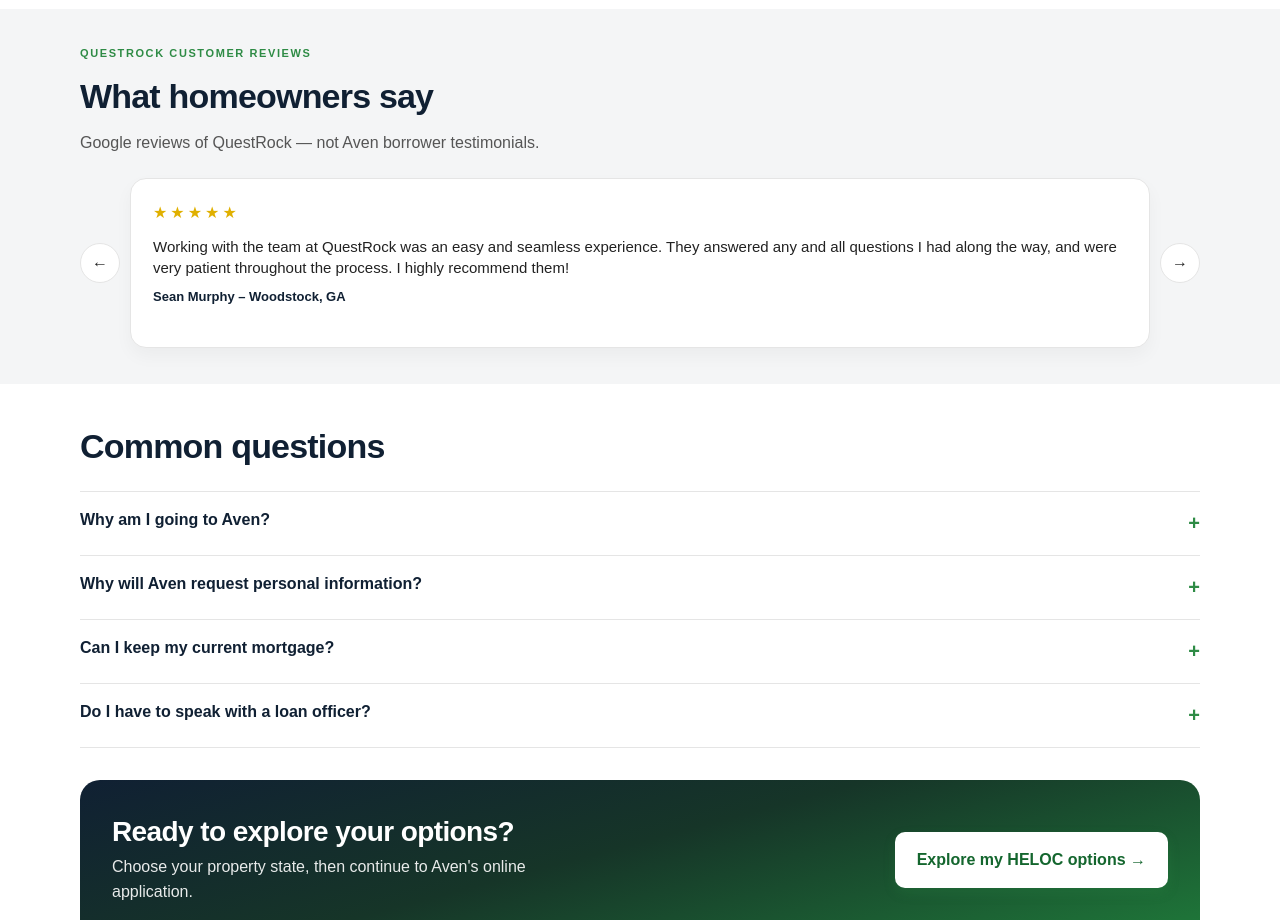
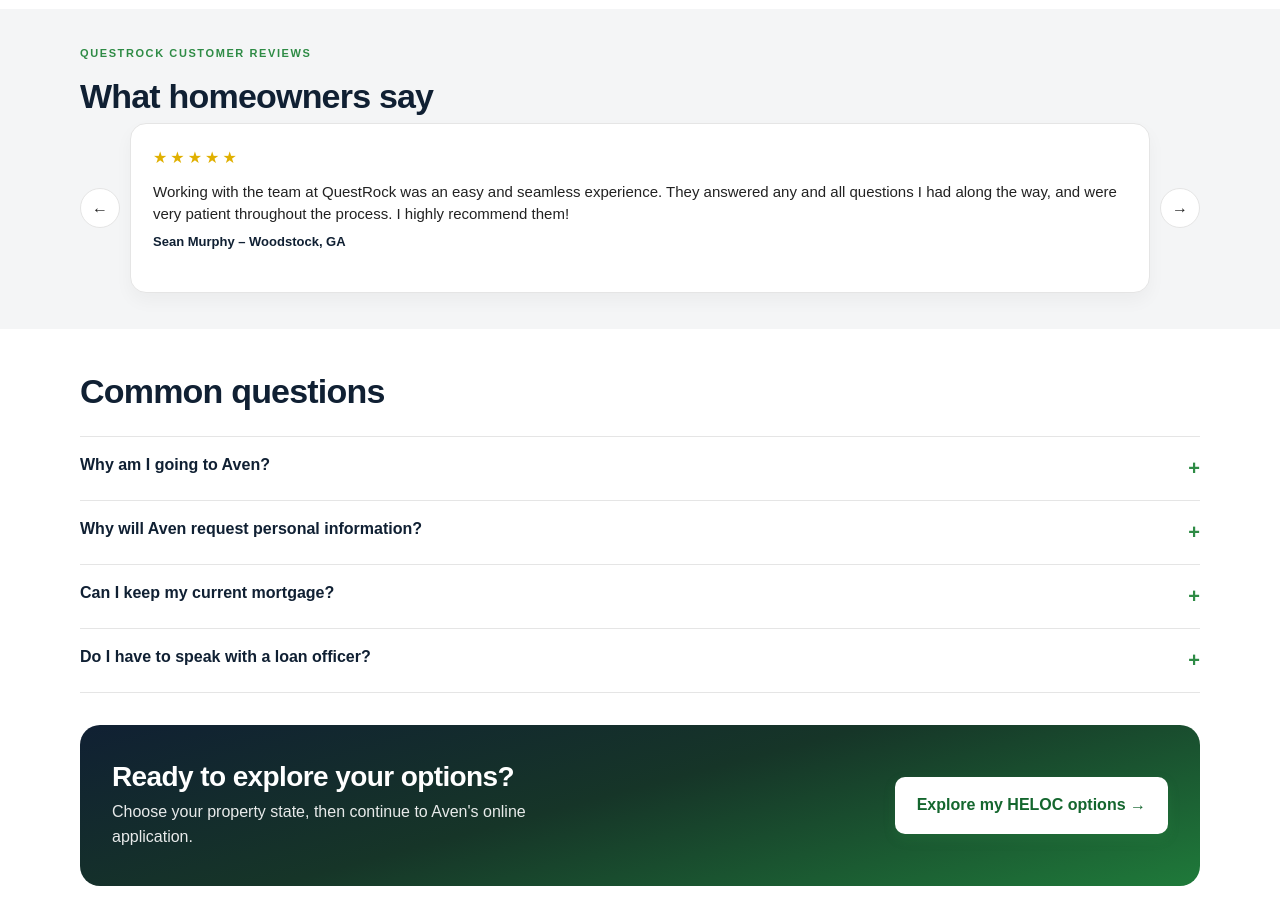
Before and after one commit to QuestRockLLC/questrock-equity-access, a website: page index.html in a window 1280 px wide. Shown: the part 1360-2280 px from the top of the page. Drawn offline with Linux system fonts and the light colour scheme.

Commit message:
Drop the Aven disclaimer under Equity Access reviews
Keep the reviews section focused on QuestRock homeowner quotes.

```diff
--- a/index.html
+++ b/index.html
@@ -109,7 +109,6 @@
       <div class="wrap">
         <p class="eyebrow">QuestRock customer reviews</p>
         <h2>What homeowners say</h2>
-        <p class="intro">Google reviews of QuestRock — not Aven borrower testimonials.</p>
         <div class="review-stage">
           <button type="button" id="reviewPrev" aria-label="Previous review">←</button>
           <article class="review" id="reviewCard"></article>
```
Also changed, not shown: public/index.html (+0 -1 lines).
